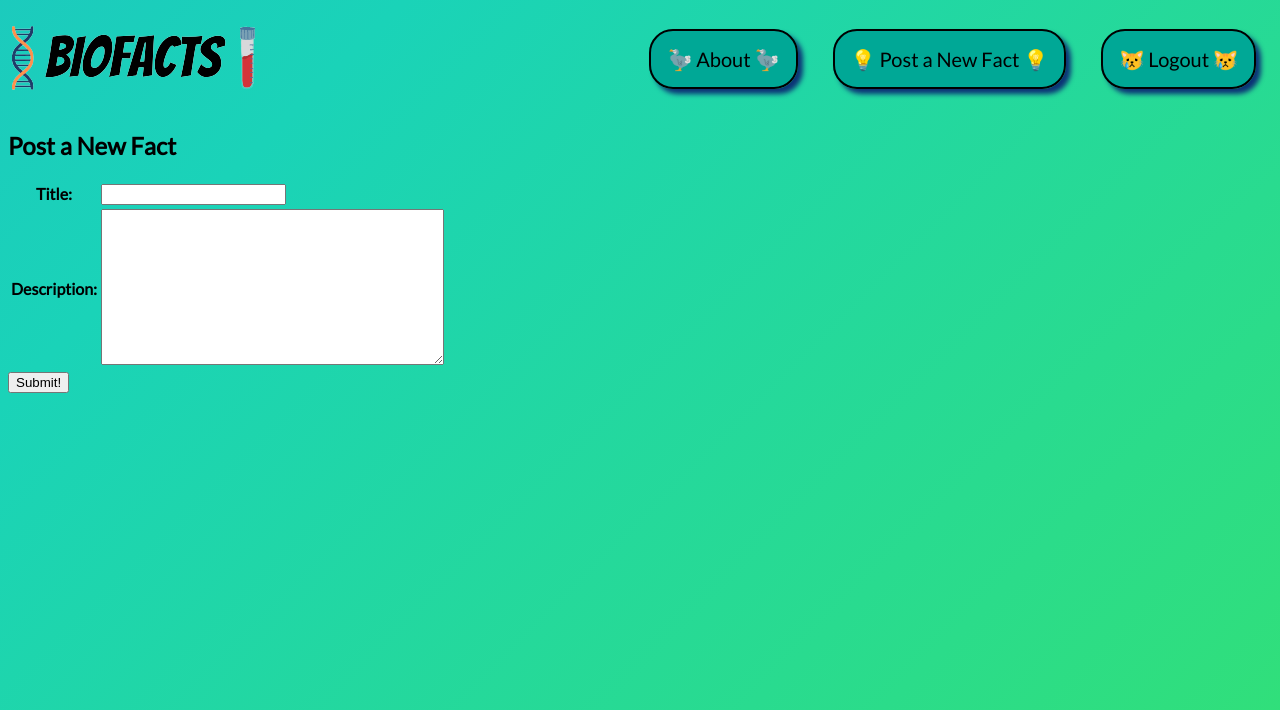
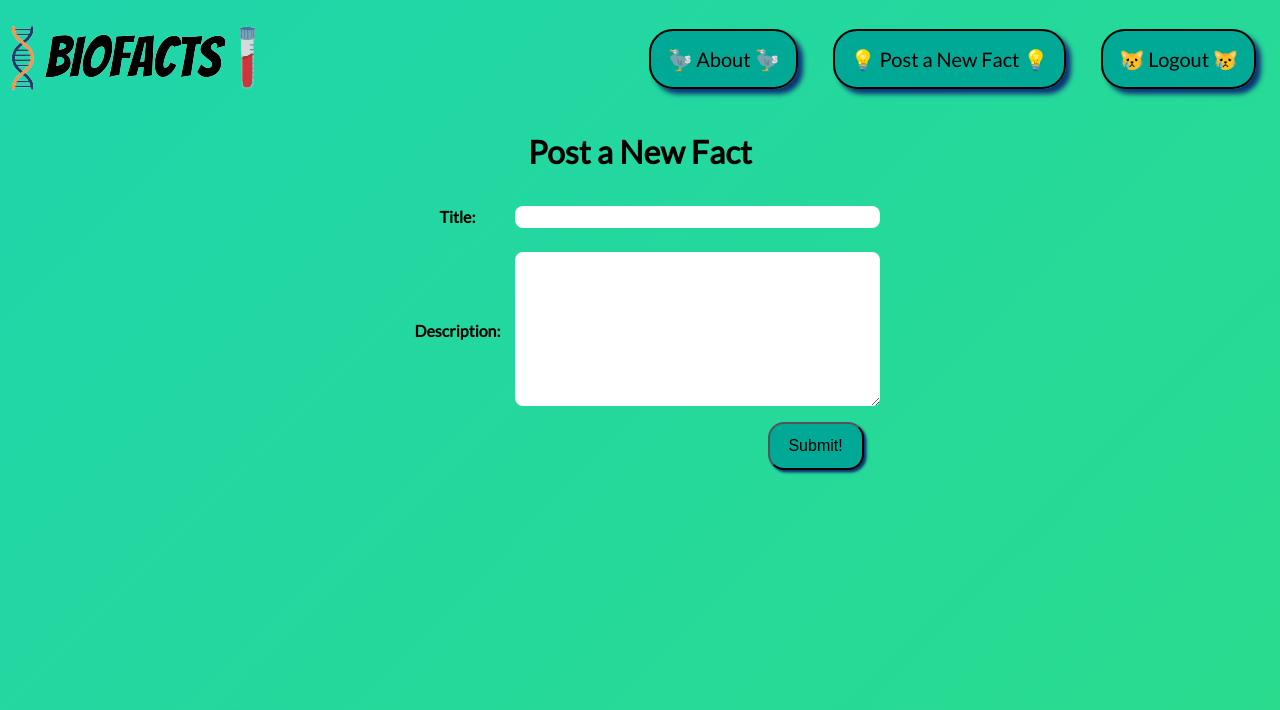
Before and after one commit to blakeromano/BioFacts, a Django app: page /facts/create in a window 1280 px wide. Shown: the top 710 px of the page. Run offline with Django 3.2, Linux system fonts and the light colour scheme; the visitor is signed in with stand-in values (Sample User, id 1).

Commit message:
form page styled

```diff
--- a/main_app/static/css/base.css
+++ b/main_app/static/css/base.css
@@ -1,7 +1,7 @@
 body {
   font-family: 'Lato', sans-serif;
   background: linear-gradient(-45deg, #3ae461, #1ad3b8, #23a6d5, #4adc0c);
-  background-size: 400% 400%;
+  background-size: 1000% 1000%;
   animation: gradient 12s ease infinite;
 }
 @keyframes gradient {
--- a/main_app/static/css/detail.css
+++ b/main_app/static/css/detail.css
@@ -35,7 +35,9 @@
   margin-bottom: 10px;
 }
 
-
+.fact-desc {
+  font-size: 24px;
+}
 
 #file-input:hover {
   cursor: pointer;
--- a/main_app/static/css/form.css
+++ b/main_app/static/css/form.css
@@ -0,0 +1,46 @@
+.header {
+  text-align: center;
+}
+
+.form-sect {
+  display: flex;
+  justify-content: center;
+  align-items: center;
+}
+
+#id_title:focus, #id_description:focus {
+  cursor: text;
+  box-shadow: 7.5px 7.5px 7.5px #0c3376;
+}
+
+#id_title, #id_description {
+  margin: 10px;
+  border: 0px transparent solid;
+  border-radius: 0.5rem;
+  width: 100%;
+}
+
+#id_title {
+  height: 1.25rem;
+}
+
+.submit-div {
+  display: flex;
+  justify-content: flex-end;
+}
+
+.submit-btn {
+  height: 3rem;
+  width: 6rem;
+  font-size: 16px;
+  border-radius: 1rem;
+  background-color: #00A896;
+  margin: 0 5px 0 5px;
+  box-shadow: 2.5px 2.5px 2.5px #0c3376;
+}
+
+.submit-btn:hover {
+  background-color: #00ffe5;
+  cursor: pointer;
+  box-shadow: 7.5px 7.5px 7.5px #0c3376;
+}
--- a/main_app/templates/main_app/fact_form.html
+++ b/main_app/templates/main_app/fact_form.html
@@ -1,21 +1,23 @@
 {% extends 'base.html' %}
 {% load static %}
 {% block head %}
-
+<link rel="stylesheet" href="{% static 'css/form.css' %}">
 {% endblock head %}
 {% block content %}
-<section>
   {% if object %}
-    <h1>Edit Your Fact</h1>
+    <h1 class='header'>Edit Your Fact</h1>
   {% else %}
-    <h1>Post a New Fact</h1>
+    <h1 class='header'>Post a New Fact</h1>
   {% endif %}
+<section class='form-sect'>
   <form method="POST">
   {% csrf_token %}
   <table>
     {{form.as_table}}
   </table>
-  <button type="submit">Submit!</button>
+  <div class='submit-div'>
+    <button class='submit-btn' type="submit">Submit!</button>
+  </div>
   </form>
 </section>
 {% endblock content %}
```
